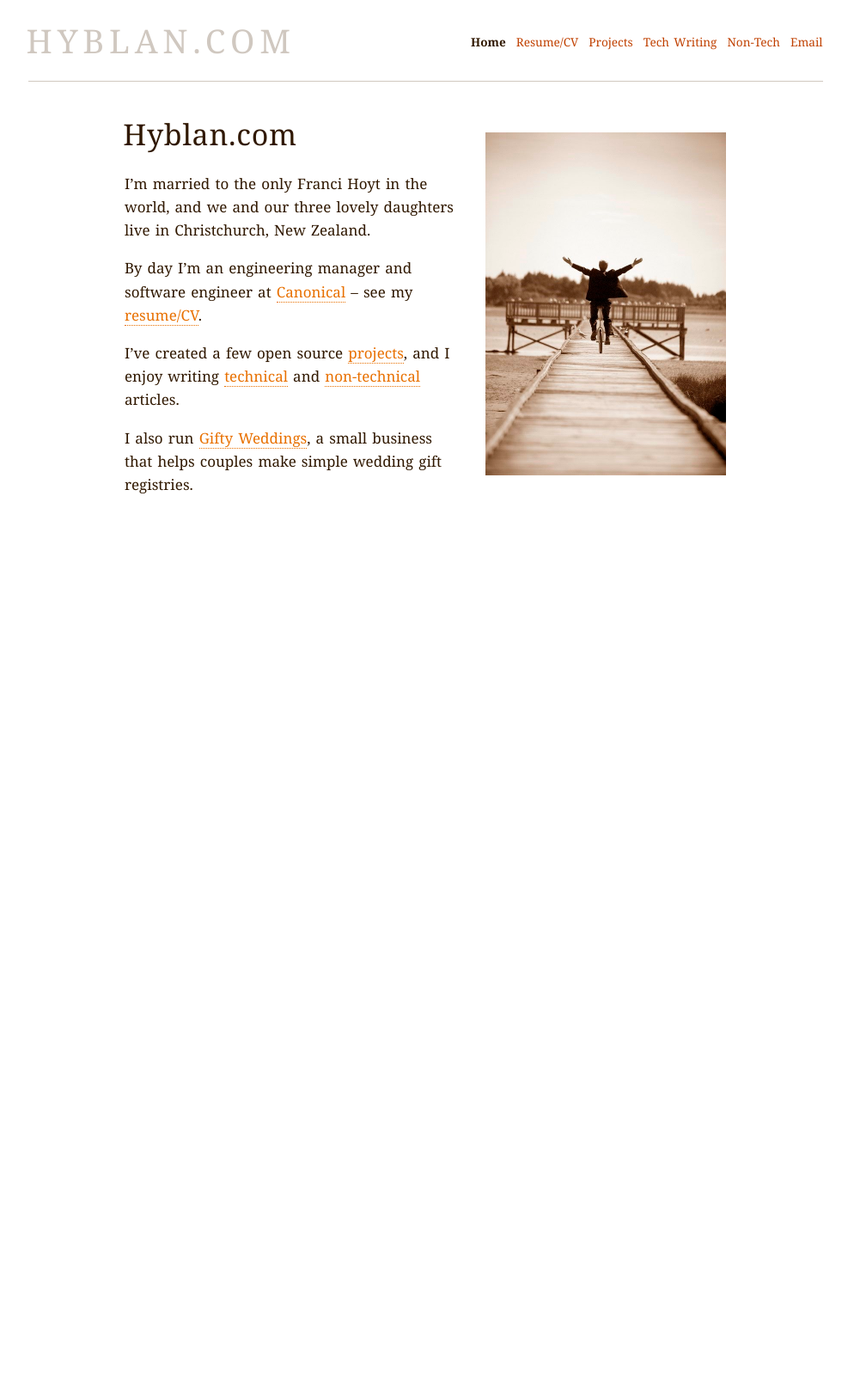
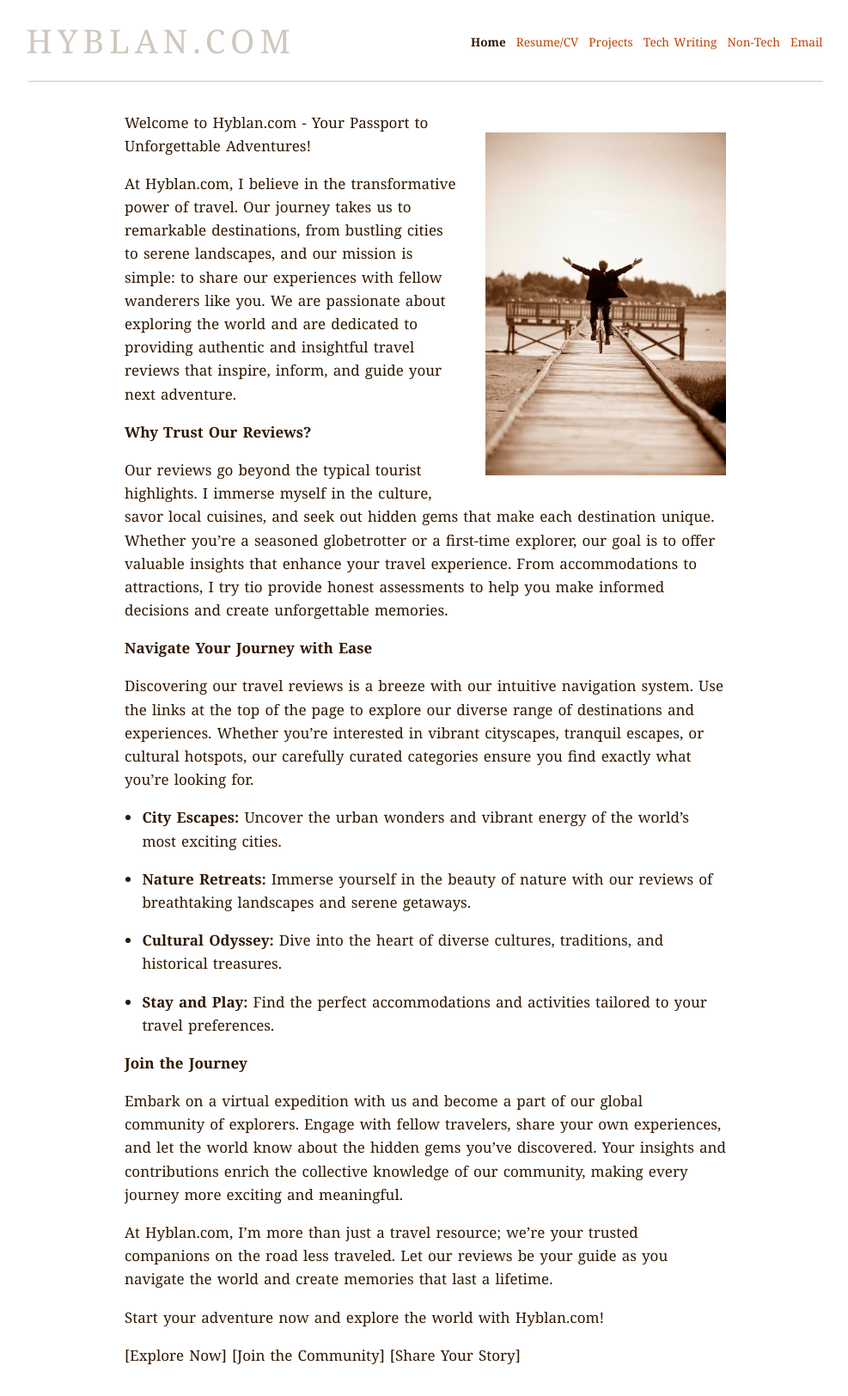
Before and after one commit to hyblancode/hyblancode.github.io, a Jekyll site: the page built from index.md, in a window 1280 px wide. Shown: the whole page at 86% size, without its empty margins (145-1132 px from the left). Built offline with Jekyll 4.4.1, drawn with Linux system fonts in a browser that asks for light colours; before the commit the page ends 900 px from its top, so only the background shows below that.

Commit message:
landing page push

```diff
--- a/index.md
+++ b/index.md
@@ -6,13 +6,32 @@ permalink: /
 
 <img class="right" src="/images/unicycling-glory-sepia-560.jpg" alt="Hyblan.com unicycling on his wedding day" title="Me unicycling on my wedding day" />
 
+Welcome to Hyblan.com - Your Passport to Unforgettable Adventures!
 
-# Hyblan.com
+At Hyblan.com, I believe in the transformative power of travel. Our journey takes us to remarkable destinations, from bustling cities to serene landscapes, and our mission is simple: to share our experiences with fellow wanderers like you. We are passionate about exploring the world and are dedicated to providing authentic and insightful travel reviews that inspire, inform, and guide your next adventure.
 
-I'm married to the only Franci Hoyt in the world, and we and our three lovely daughters live in Christchurch, New Zealand.
+**Why Trust Our Reviews?**
 
-By day I'm an engineering manager and software engineer at [Canonical](https://canonical.com/) -- see my [resume/CV](/cv/).
+Our reviews go beyond the typical tourist highlights. I immerse myself in the culture, savor local cuisines, and seek out hidden gems that make each destination unique. Whether you're a seasoned globetrotter or a first-time explorer, our goal is to offer valuable insights that enhance your travel experience. From accommodations to attractions, I try tio provide honest assessments to help you make informed decisions and create unforgettable memories.
 
-I've created a few open source [projects](/projects/), and I enjoy writing [technical](/writings/) and [non-technical](/writings/non-tech/) articles.
+**Navigate Your Journey with Ease**
 
-I also run [Gifty Weddings](https://giftyweddings.com/), a small business that helps couples make simple wedding gift registries.
+Discovering our travel reviews is a breeze with our intuitive navigation system. Use the links at the top of the page to explore our diverse range of destinations and experiences. Whether you're interested in vibrant cityscapes, tranquil escapes, or cultural hotspots, our carefully curated categories ensure you find exactly what you're looking for.
+
+- **City Escapes:** Uncover the urban wonders and vibrant energy of the world's most exciting cities.
+
+- **Nature Retreats:** Immerse yourself in the beauty of nature with our reviews of breathtaking landscapes and serene getaways.
+
+- **Cultural Odyssey:** Dive into the heart of diverse cultures, traditions, and historical treasures.
+
+- **Stay and Play:** Find the perfect accommodations and activities tailored to your travel preferences.
+
+**Join the Journey**
+
+Embark on a virtual expedition with us and become a part of our global community of explorers. Engage with fellow travelers, share your own experiences, and let the world know about the hidden gems you've discovered. Your insights and contributions enrich the collective knowledge of our community, making every journey more exciting and meaningful.
+
+At Hyblan.com, I'm more than just a travel resource; we're your trusted companions on the road less traveled. Let our reviews be your guide as you navigate the world and create memories that last a lifetime.
+
+Start your adventure now and explore the world with Hyblan.com!
+
+[Explore Now] [Join the Community] [Share Your Story]
```
